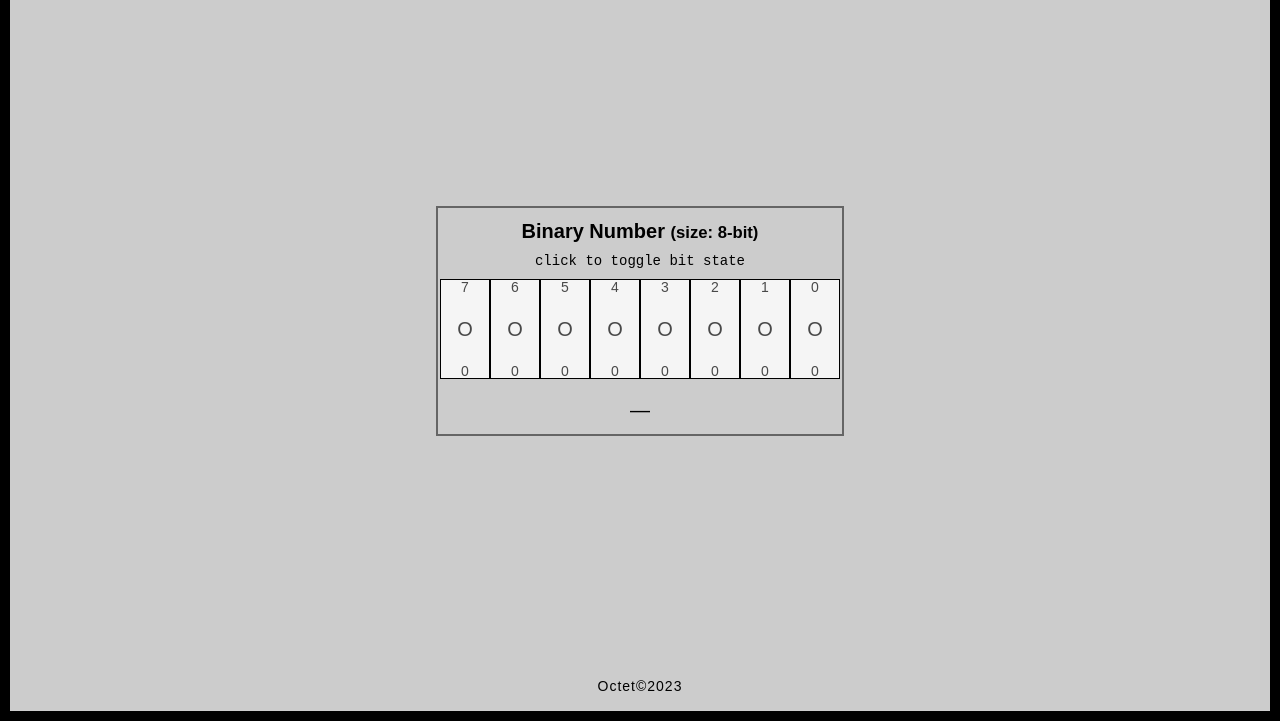
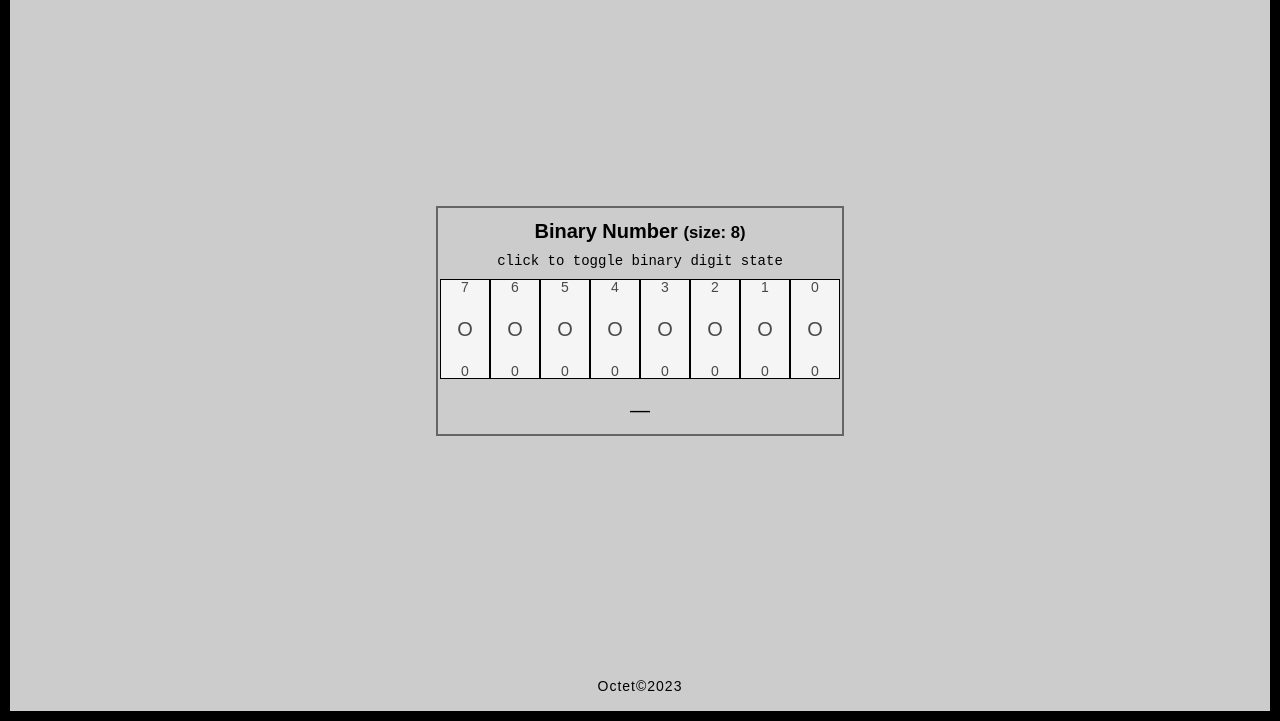
Before and after one commit to khalilHnk/octetreunion8, a plain HTML site: page index.html in a window 1280 px wide. Shown: the part 79-800 px from the top of the page. Drawn offline with Linux system fonts and the light colour scheme.

Commit message:
Update index.html

```diff
--- a/index.html
+++ b/index.html
@@ -18,8 +18,8 @@
         </header>
         <main>
             <article>
-                <h2>Binary Number <small>(size: 8-bit)</small></h2>
-                <pre>click to toggle bit state</pre>
+                <h2>Binary Number <small>(size: 8)</small></h2>
+                <pre>click to toggle binary digit state</pre>
                 <ul id="oct">
                     <li data-pos="7"><i data-exp="128"></i></li>
                     <li data-pos="6"><i data-exp="64" ></i></li>
```
